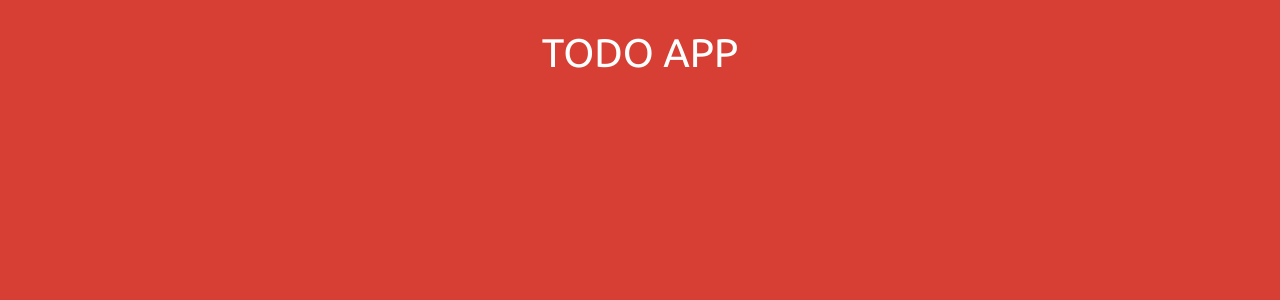
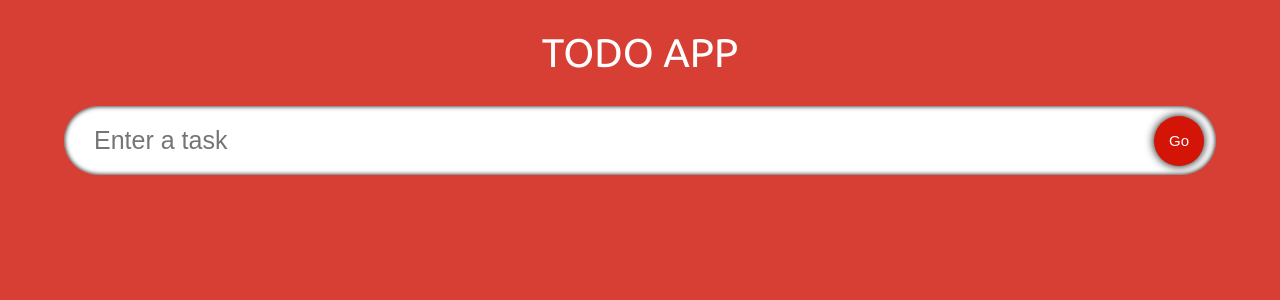
Before and after one commit to orpic/typescript-react, a React (Vite) app: page / in a window 1280 px wide. Shown: the top 300 px of the page. Built offline with nearby package versions, Linux system fonts and the light colour scheme.

Commit message:
Input field

```diff
--- a/src/components/InputField.tsx
+++ b/src/components/InputField.tsx
@@ -1,5 +1,14 @@
+import "./styles.css";
+
 const InputField = () => {
-  return <div></div>;
+  return (
+    <form className="input">
+      <input type="input" placeholder="Enter a task" className="input__box" />
+      <button className="input_submit" type="submit">
+        Go
+      </button>
+    </form>
+  );
 };
 
 export default InputField;
--- /dev/null
+++ b/src/components/styles.css
@@ -0,0 +1,45 @@
+.input {
+  display: flex;
+  width: 90%;
+  position: relative;
+  align-items: center;
+}
+
+.input__box {
+  width: 100%;
+  border-radius: 50px;
+  padding: 20px 30px;
+  font-size: 25px;
+  border: none;
+  transition: 0.2s;
+  box-shadow: inset 0 0 5px black;
+}
+
+.input__box:focus {
+  box-shadow: 0 0 10px 1000px rgba(0, 0, 0, 0.5);
+  outline: none;
+}
+
+.input_submit {
+  position: absolute;
+  width: 50px;
+  height: 50px;
+  margin: 12px;
+  border-radius: 50px;
+  right: 0px;
+  border: none;
+  font-size: 15px;
+  background-color: #d31406;
+  color: white;
+  transition: 0.2s;
+  box-shadow: 0 0 10px black;
+}
+
+.input_submit:hover {
+  background-color: #d05047;
+}
+
+.input_submit:active {
+  transform: scale(0.8);
+  box-shadow: 0 0 5px black;
+}
```
